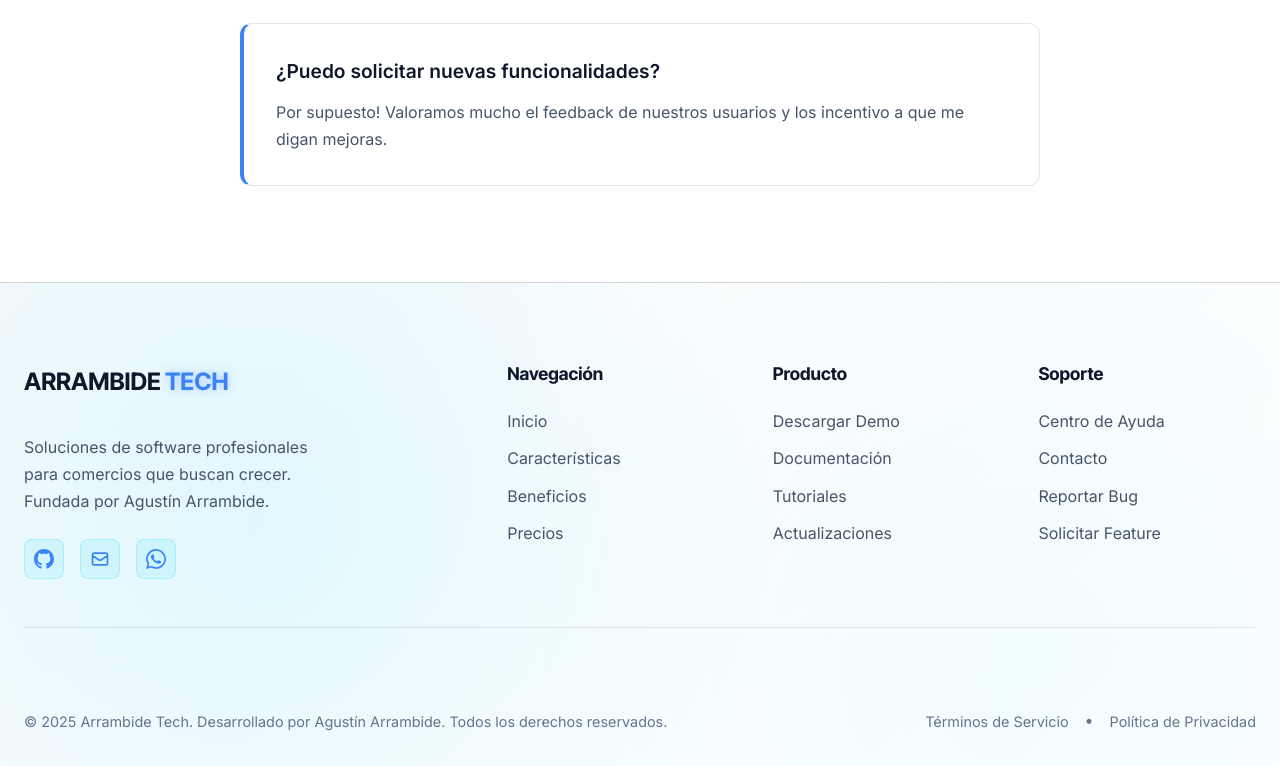
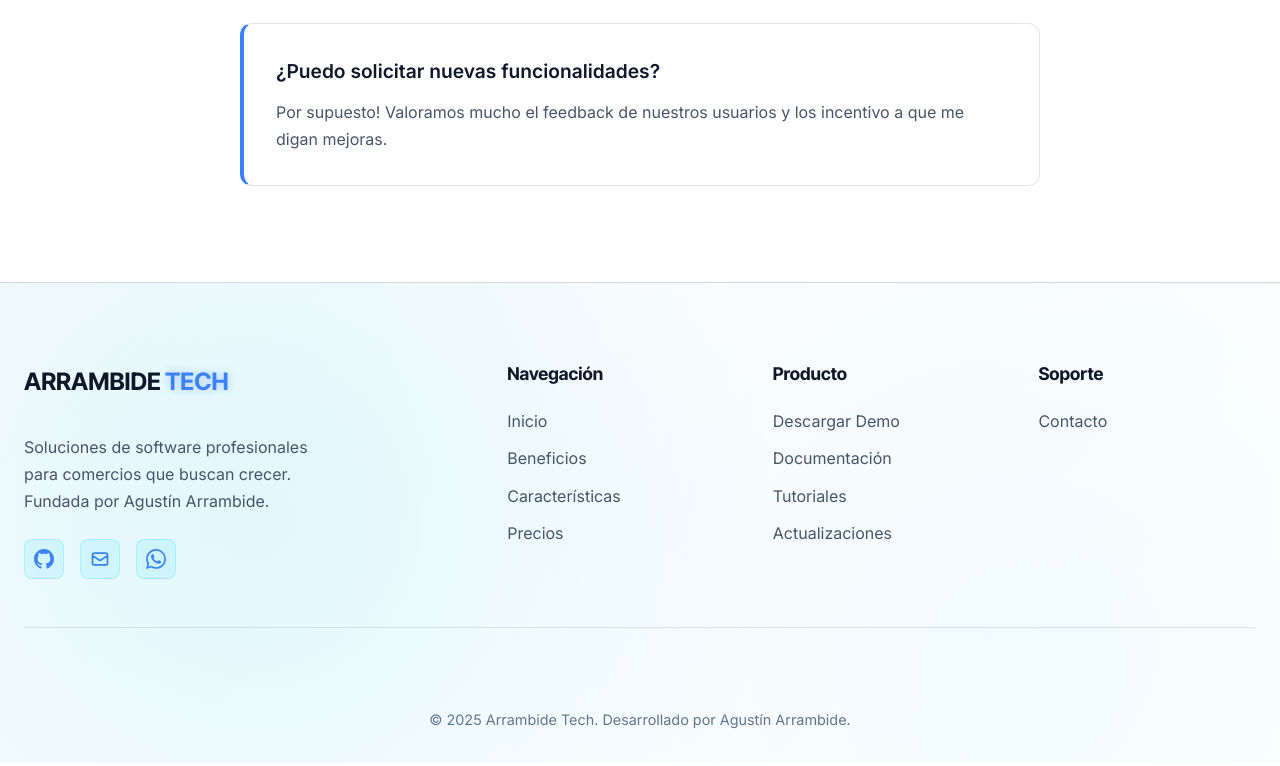
Before and after one commit to agusArram/SORT_PROYECTS, an Angular app: page /contacto in a window 1280 px wide. Shown: the part 1749-2515 px from the top of the page. Built offline with nearby package versions, Linux system fonts and the light colour scheme.

Commit message:
Fix ifno and details, add links
Now you can downoald SortProject

```diff
--- a/src/app/components/footer/footer.css
+++ b/src/app/components/footer/footer.css
@@ -179,8 +179,8 @@
 
   .footer-bottom-content {
     flex-direction: row;
-    justify-content: space-between;
-    text-align: left;
+    justify-content: center;
+    text-align: center;
   }
 }
 
--- a/src/app/components/footer/footer.html
+++ b/src/app/components/footer/footer.html
@@ -36,8 +36,8 @@
         <h4 class="footer-title">Navegación</h4>
         <ul class="footer-links">
           <li><a (click)="scrollToSection('inicio')" class="footer-link">Inicio</a></li>
+          <li><a (click)="scrollToSection('beneficios')" class="footer-link">Beneficios</a></li>
           <li><a (click)="scrollToSection('caracteristicas')" class="footer-link">Características</a></li>
-          <li><a (click)="scrollToSection('beneficios')" class="footer-link">Beneficios</a></li>
           <li><a (click)="scrollToSection('precios')" class="footer-link">Precios</a></li>
         </ul>
       </div>
@@ -46,7 +46,7 @@
       <div class="footer-section">
         <h4 class="footer-title">Producto</h4>
         <ul class="footer-links">
-          <li><a href="#" class="footer-link">Descargar Demo</a></li>
+          <li><a href="https://github.com/agusArram/AppInventario/releases/download/v2.3.2/AppInventario.zip" class="footer-link">Descargar Demo</a></li>
           <li><a href="#" class="footer-link">Documentación</a></li>
           <li><a href="#" class="footer-link">Tutoriales</a></li>
           <li><a href="#" class="footer-link">Actualizaciones</a></li>
@@ -57,10 +57,12 @@
       <div class="footer-section">
         <h4 class="footer-title">Soporte</h4>
         <ul class="footer-links">
+          <li><a routerLink="/contacto" class="footer-link">Contacto</a></li>
+          <!--
           <li><a href="#" class="footer-link">Centro de Ayuda</a></li>
-          <li><a href="#" class="footer-link">Contacto</a></li>
           <li><a href="#" class="footer-link">Reportar Bug</a></li>
           <li><a href="#" class="footer-link">Solicitar Feature</a></li>
+          -->
         </ul>
       </div>
     </div>
@@ -69,13 +71,15 @@
     <div class="footer-bottom">
       <div class="footer-bottom-content">
         <p class="copyright">
-          © {{ currentYear }} Arrambide Tech. Desarrollado por Agustín Arrambide. Todos los derechos reservados.
+          © {{ currentYear }} Arrambide Tech. Desarrollado por Agustín Arrambide.
         </p>
+        <!--
         <div class="footer-bottom-links">
           <a href="#" class="bottom-link">Términos de Servicio</a>
           <span class="separator">•</span>
           <a href="#" class="bottom-link">Política de Privacidad</a>
         </div>
+        -->
       </div>
     </div>
   </div>
--- a/src/app/components/footer/footer.ts
+++ b/src/app/components/footer/footer.ts
@@ -1,11 +1,11 @@
 import { Component } from '@angular/core';
 import { CommonModule } from '@angular/common';
-import { Router } from '@angular/router';
+import {Router, RouterLink} from '@angular/router';
 
 @Component({
   selector: 'app-footer',
   standalone: true,
-  imports: [CommonModule],
+  imports: [CommonModule, RouterLink],
   templateUrl: './footer.html',
   styleUrl: './footer.css'
 })
--- a/src/app/components/header/header.html
+++ b/src/app/components/header/header.html
@@ -56,14 +56,13 @@
         </button>
 
         <!-- CTA Button -->
-        <!--
+
         <div class="nav-cta">
-          <a (click)="scrollToSection('caracteristicas')" class="btn-primary">
+          <a href="https://github.com/agusArram/AppInventario/releases/download/v2.3.2/AppInventario.zip" class="btn-primary">
             Descargar Gratis
           </a>
         </div>
-        COMENTADO HASTA IMPLEMENTAR LA FUNCION Y ZONA DE DESCARGAS
-        -->
+
       </div>
 
       <!-- Mobile Menu Button -->
--- a/src/app/components/header/header.ts
+++ b/src/app/components/header/header.ts
@@ -78,4 +78,6 @@ export class HeaderComponent implements OnInit {
     this.closeMenu();
     this.router.navigate([ruta]);
   }
+
+
 }
--- a/src/index.html
+++ b/src/index.html
@@ -43,7 +43,7 @@
 
   <meta property="twitter:image" content="https://arrambidetech.com/assets/og-image.jpg">
 
-  <link rel="icon" type="image/x-icon" href="favicon.ico">
+  <link rel="icon" type="image/x-icon" href="assets/ArrambideTech.ico">
   <link rel="apple-touch-icon" sizes="180x180" href="/apple-touch-icon.png">
 
   <link rel="canonical" href="https://arrambidetech.com/">
```
Also changed, not shown: public/img.png (deleted), 1 other file (tests, documents, lock files or other folders).
